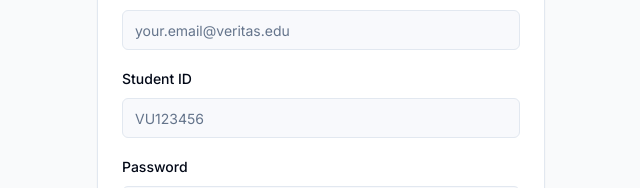
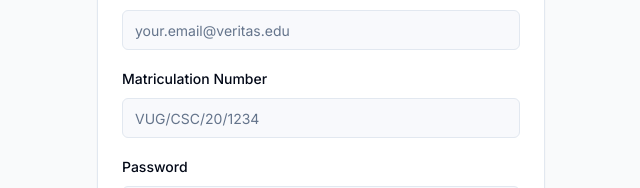
Before and after one commit to kareem003/exeat-compass-system, a React (Vite) app: page /register in a window 1280 px wide. Shown: the part 357-545 px from the top of the page, without its empty margins (319-959 px from the left). Built offline with nearby package versions, Linux system fonts and the light colour scheme.

Commit message:
Refactor: Update registration form
Update the student ID field on the registration page to use "Matriculation Number" and the format "VUG/CSC/20/1234".

```diff
--- a/src/pages/Auth/RegisterPage.tsx
+++ b/src/pages/Auth/RegisterPage.tsx
@@ -40,7 +40,7 @@ const RegisterPage: React.FC = () => {
     }
 
     if (!studentId.trim()) {
-      errors.studentId = 'Student ID is required';
+      errors.studentId = 'Matriculation Number is required';
     }
 
     setFormErrors(errors);
@@ -102,10 +102,10 @@ const RegisterPage: React.FC = () => {
               </div>
 
               <div className="space-y-2">
-                <Label htmlFor="studentId">Student ID</Label>
+                <Label htmlFor="studentId">Matriculation Number</Label>
                 <Input
                   id="studentId"
-                  placeholder="VU123456"
+                  placeholder="VUG/CSC/20/1234"
                   value={studentId}
                   onChange={(e) => setStudentId(e.target.value)}
                   className={formErrors.studentId ? 'border-red-500' : ''}
```
